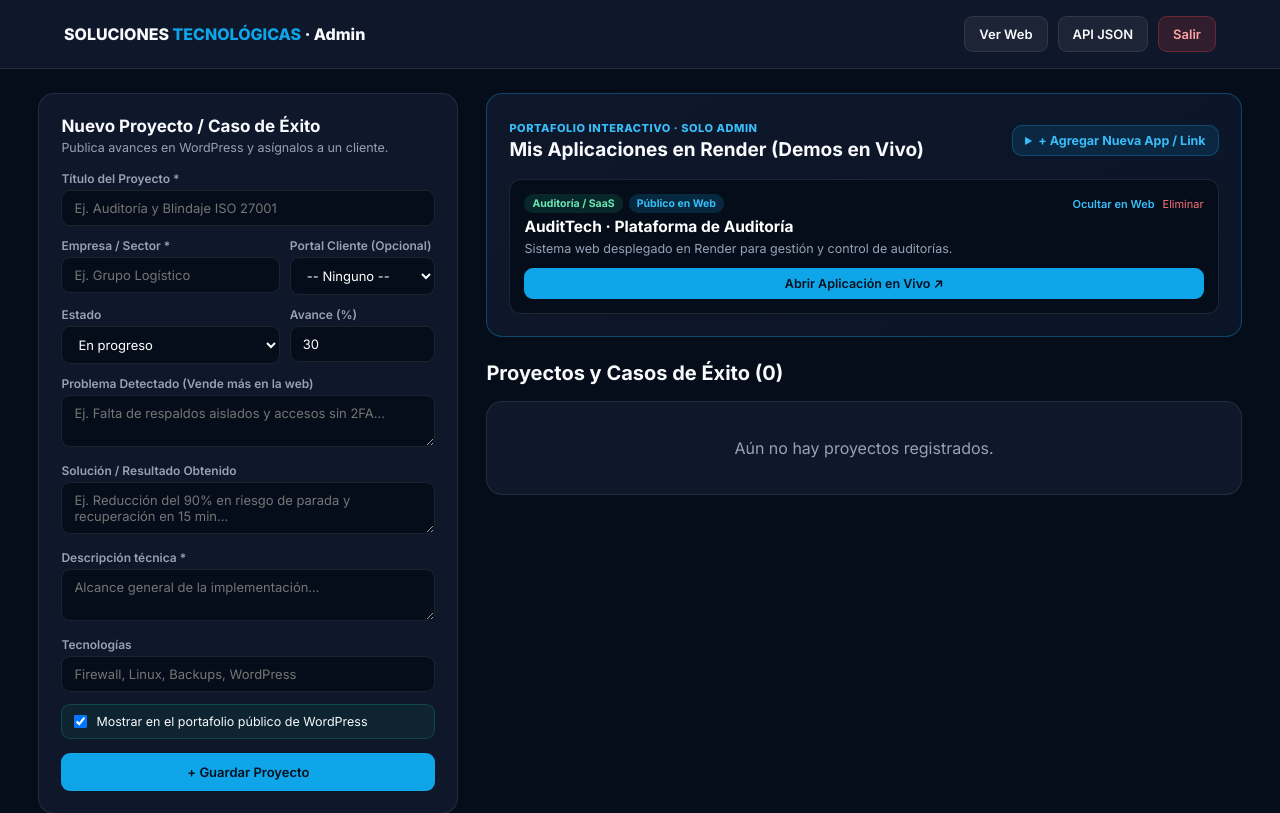
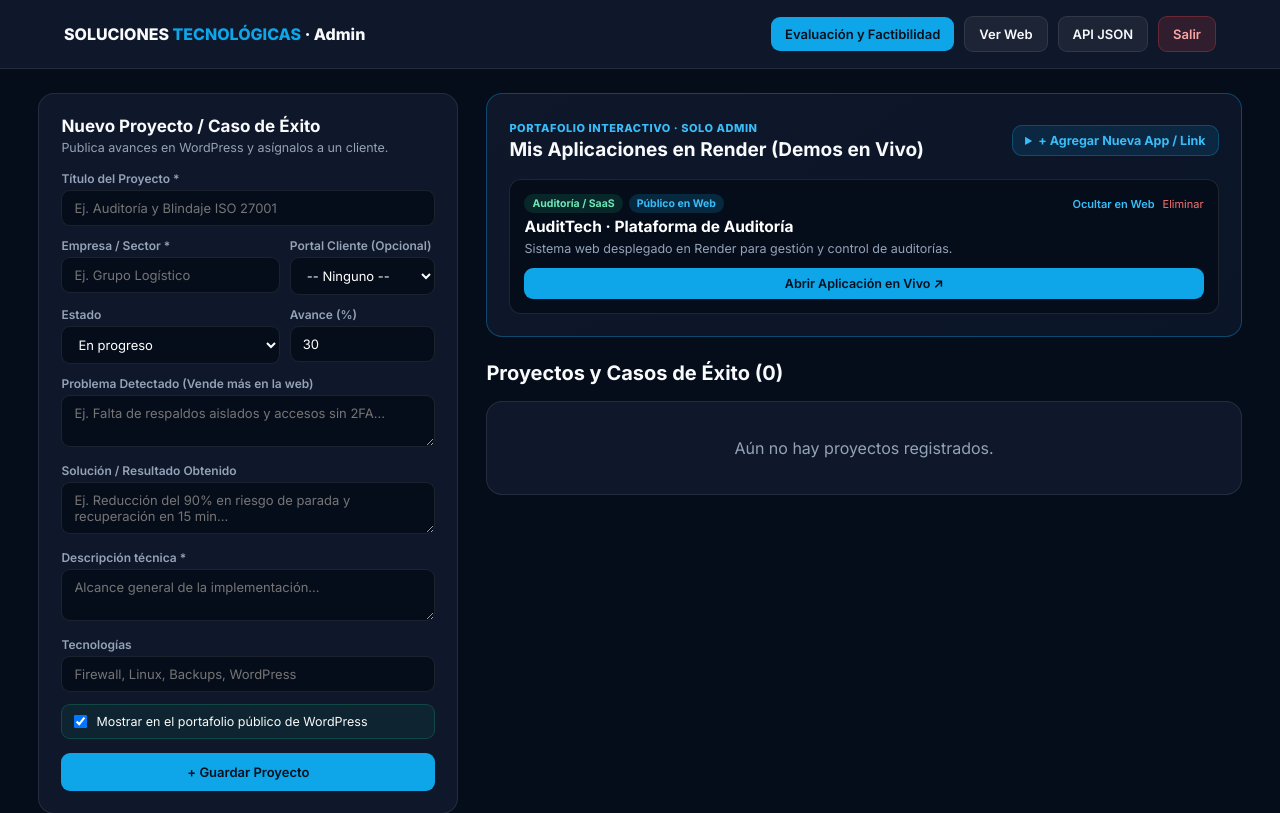
Before and after one commit to hccomputer1105/solucioneshc, a Django app: page /dashboard/ in a window 1280 px wide. Shown: the top 813 px of the page. Run offline with Django 5.2, Linux system fonts and the light colour scheme; the visitor is signed in with stand-in values (Sample User, id 1); data comes from the database, SQL or seed files in the repository; data that the repository does not hold is empty.

Commit message:
evaluacion y factivilidad

```diff
--- a/templates/dashboard.html
+++ b/templates/dashboard.html
@@ -335,6 +335,9 @@
         SOLUCIONES <span>TECNOLÓGICAS</span> · Admin
       </div>
       <div class="user-controls">
+        <a href="{% url 'evaluacion_proyectos' %}" class="btn btn-cyan"
+          >Evaluación y Factibilidad</a
+        >
         <a href="/" class="btn btn-ghost">Ver Web</a>
         <a href="/api/proyectos/" target="_blank" class="btn btn-ghost"
           >API JSON</a
```
